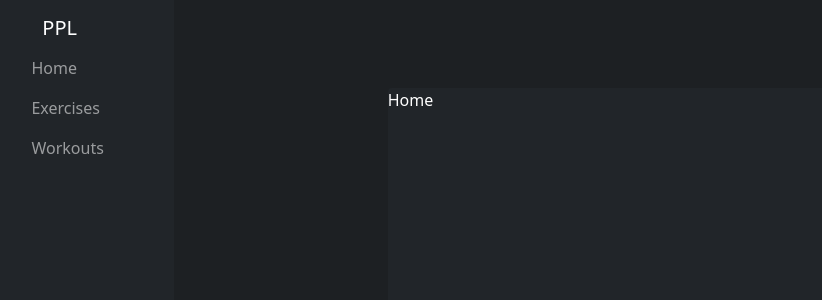
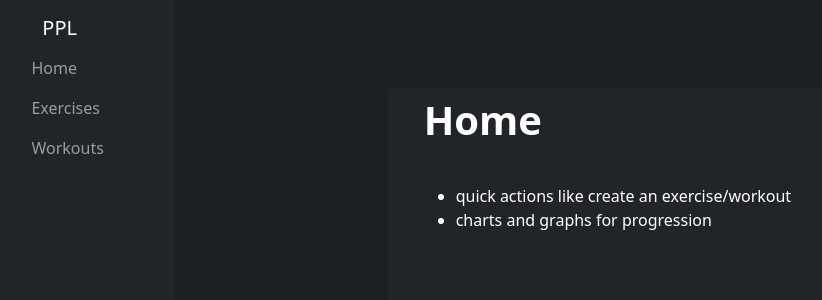
Before and after one commit to eko-develops/GainsTracker-Client, a React (Vite) app: page / in a window 1280 px wide. Shown: the top 300 px of the page, without its empty margins (39-861 px from the left). Built offline with nearby package versions, Linux system fonts and the light colour scheme.

Commit message:
update pages to use layout

```diff
--- a/src/pages/Exercises.tsx
+++ b/src/pages/Exercises.tsx
@@ -1,5 +1,13 @@
+import PageLayout from '../components/PageLayout';
+
 function Exercises() {
-	return <div>Exercises</div>;
+	return (
+		<PageLayout pageName="Exercises">
+			<ul>
+				<li>exercises</li>
+			</ul>
+		</PageLayout>
+	);
 }
 
 export default Exercises;
--- a/src/pages/Home.tsx
+++ b/src/pages/Home.tsx
@@ -1,5 +1,13 @@
+import PageLayout from '../components/PageLayout';
 function Home() {
-	return <div>Home</div>;
+	return (
+		<PageLayout pageName="Home">
+			<ul>
+				<li>quick actions like create an exercise/workout</li>
+				<li>charts and graphs for progression</li>
+			</ul>
+		</PageLayout>
+	);
 }
 
 export default Home;
--- a/src/pages/Workouts.tsx
+++ b/src/pages/Workouts.tsx
@@ -1,5 +1,13 @@
+import PageLayout from '../components/PageLayout';
+
 function Workouts() {
-	return <div>Workouts</div>;
+	return (
+		<PageLayout pageName="Workouts">
+			<ul>
+				<li>workouts</li>
+			</ul>
+		</PageLayout>
+	);
 }
 
 export default Workouts;
```
